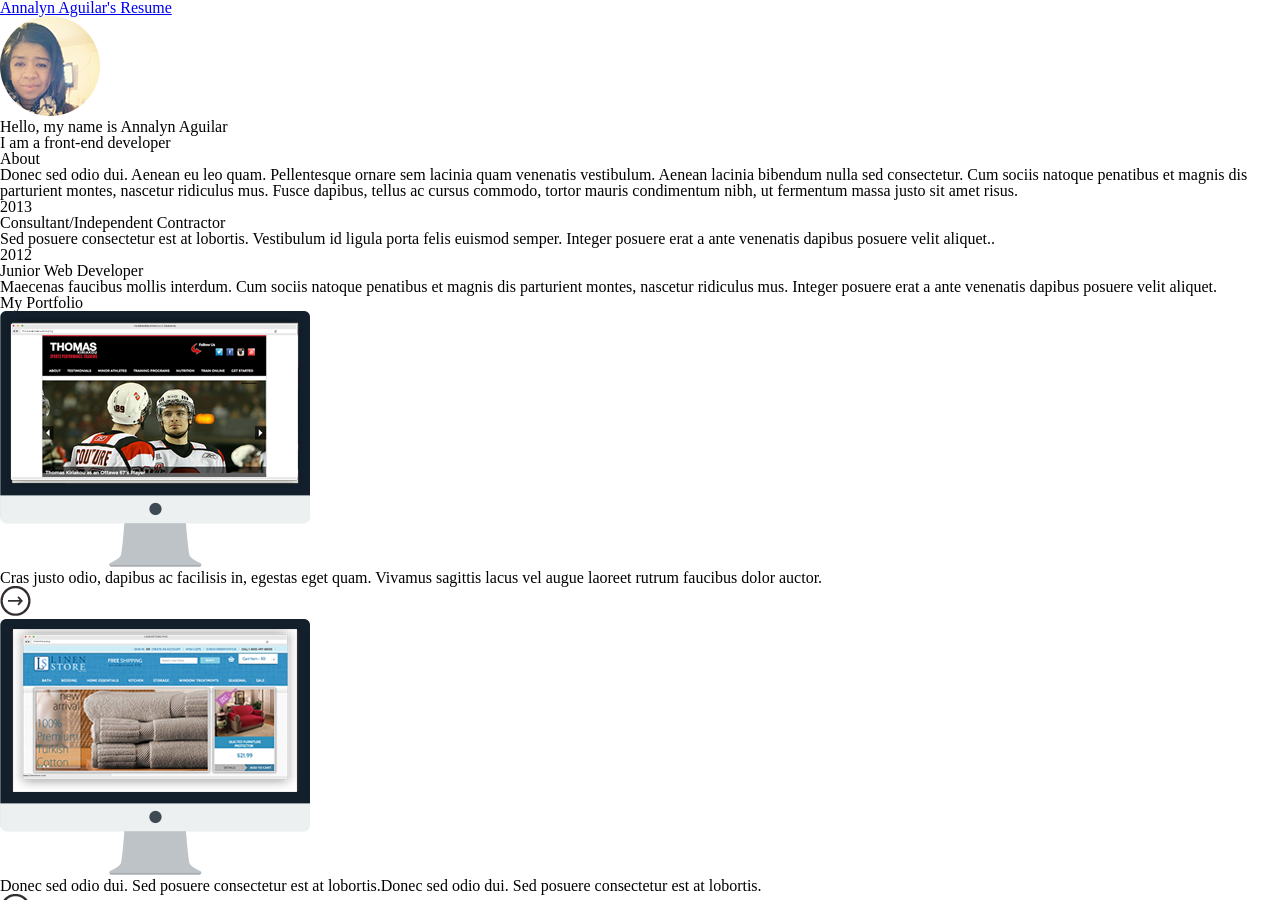
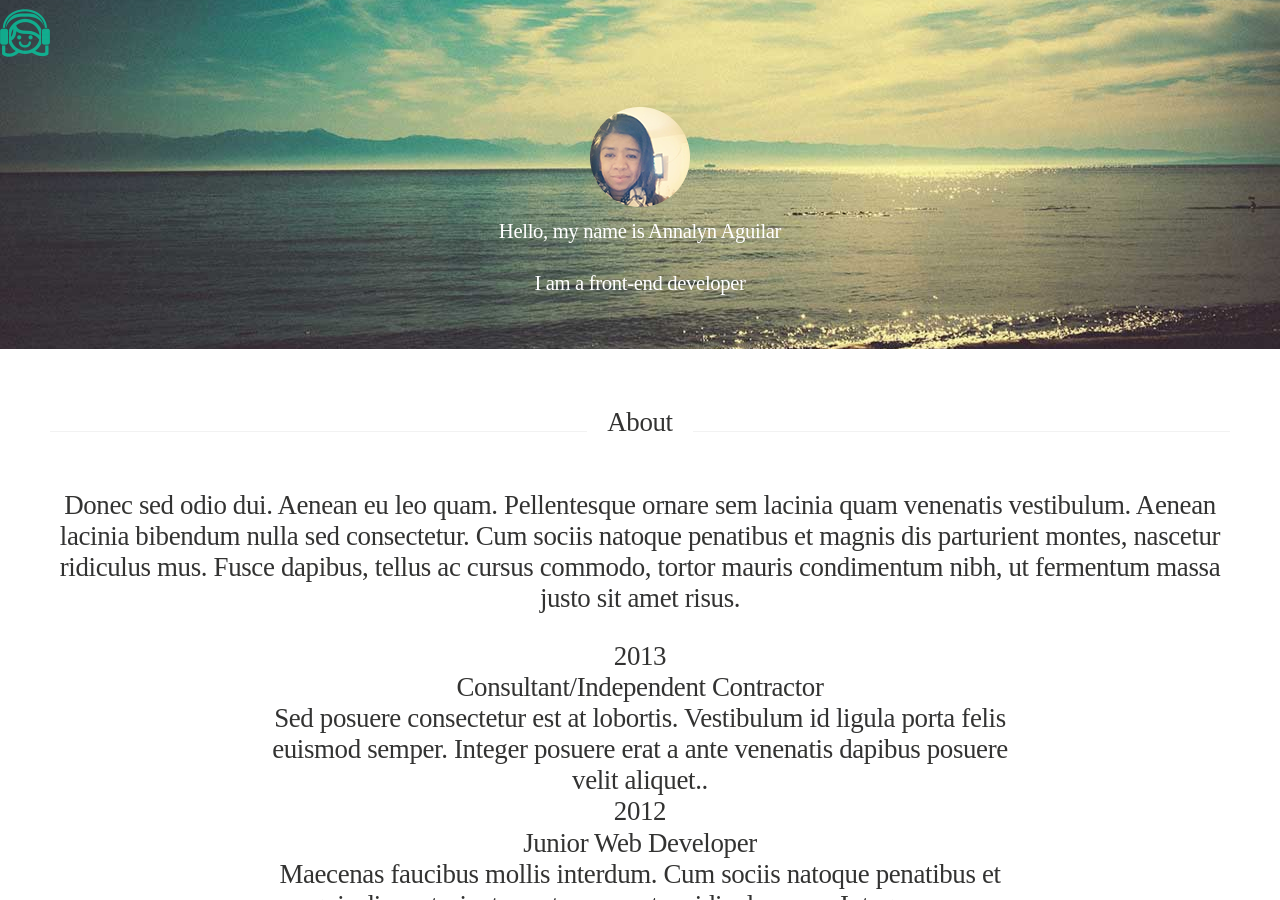
Before and after one commit to manilenya/Resume, a Jekyll site: the page built from index.html, in a window 1280 px wide and 900 px high. Built offline with Jekyll 4.4.1, drawn with Linux system fonts in a browser that asks for light colours; nearby versions of some CDN libraries; library files that are not in the unit come from our copies; Markdown is read by kramdown in place of the engine named in the settings.

Commit message:
update the css folder

```diff
--- a/_layouts/default.html
+++ b/_layouts/default.html
@@ -7,13 +7,13 @@
         <meta name="viewport" content="width=device-width, initial-scale=1.0, user-scalable=yes">
 
         <!-- CSS Reset -->
-        <link rel="stylesheet" href="../resume/css/reset.css">
+        <link rel="stylesheet" href="css/reset.css">
 
         <!-- syntax highlighting CSS -->
-        <link rel="stylesheet" href="../resume/css/syntax.css">
+        <link rel="stylesheet" href="css/syntax.css">
 
         <!-- Custom CSS -->
-        <link rel="stylesheet" href="../resume/css/main.css">
+        <link rel="stylesheet" href="css/main.css">
 
        <script type="text/javascript" src="http://typecast.com/project_css/QcbtNRd24W/138611cd944a49.js"></script>
 
```
